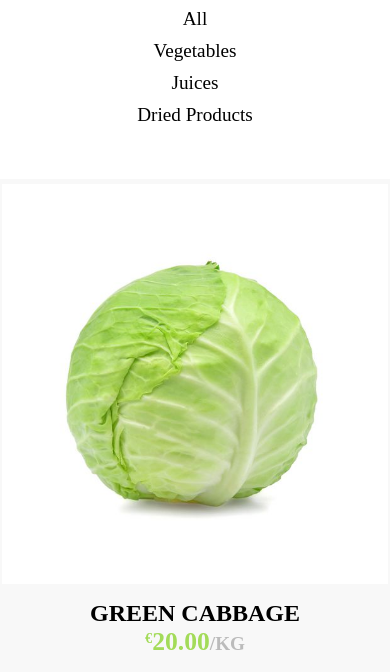
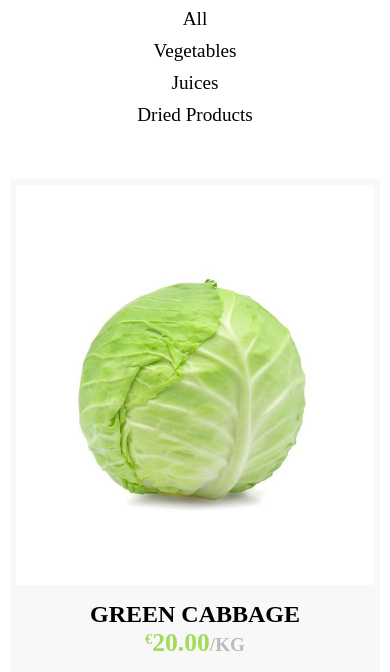
Before and after one commit to Ratko-Sim/project_ARHERA, a plain HTML site: page index.html in a window 390 px wide. Shown: the part 172-844 px from the top of the page. Drawn offline with Linux system fonts and the light colour scheme.

Commit message:
minor mods to responsivness

```diff
--- a/style.css
+++ b/style.css
@@ -61,31 +61,24 @@
 }
 
 .grid-card {
-  margin: auto;
-  margin-top: 2rem;
-  padding: 0.3rem;
+  margin: 2rem auto;
+  padding: 0.4rem;
   background-color: rgb(248, 248, 248);
   border-radius: 3px;
   max-width: 400px;
-  min-width: 400px;
-  min-height: 500px;
-  max-height: 500px;
+  width: 95vw;
 }
 
 .grid-card__header {
   background-color: white;
-  display: block;
-  margin: auto;
   padding: 3rem;
-  width: 99%;
-  min-height: 400px;
 }
 
 .grid-card__image {
+  object-fit: contain;
+  height: 300px;
   width: 100%;
   max-width: 300px;
-  object-fit: cover;
-  max-height: 300px;
 }
 
 .grid-card__body {
```
